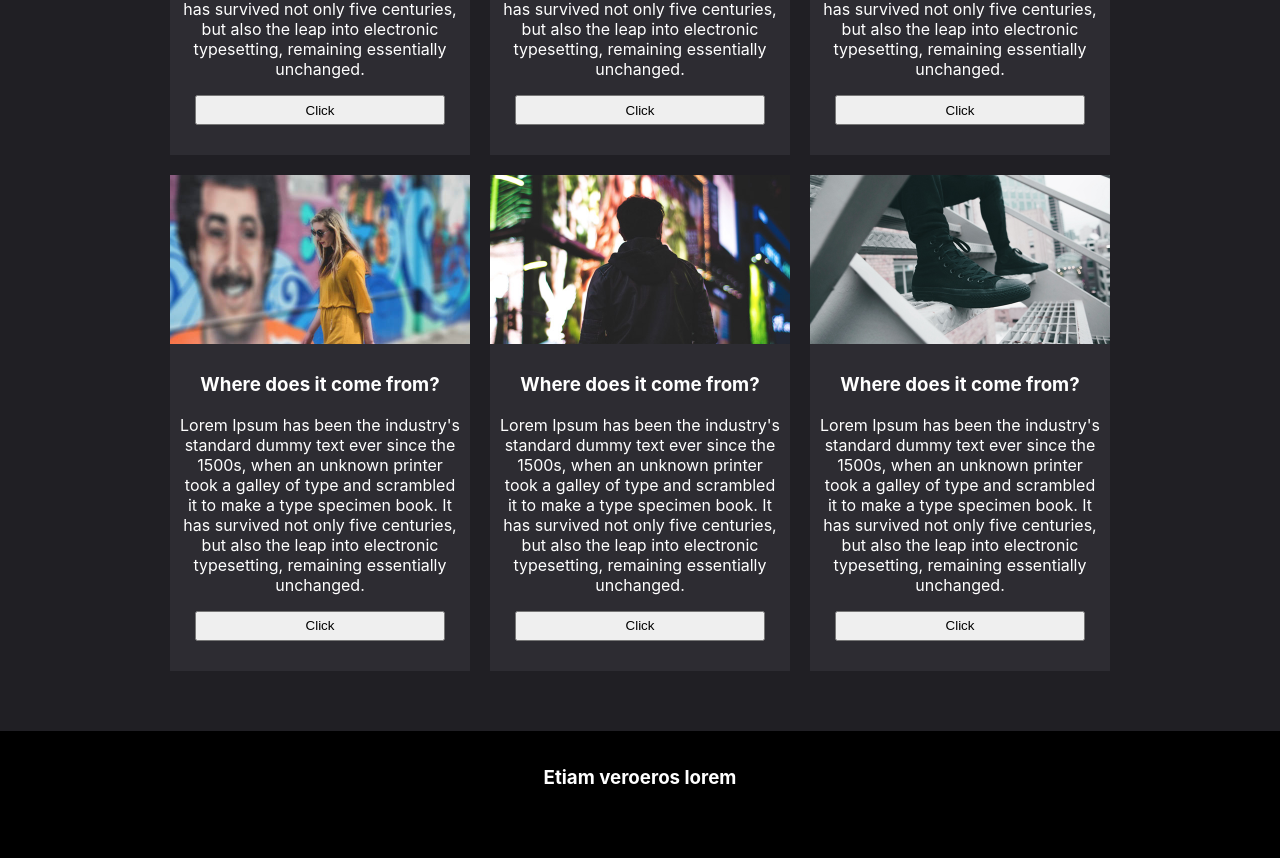
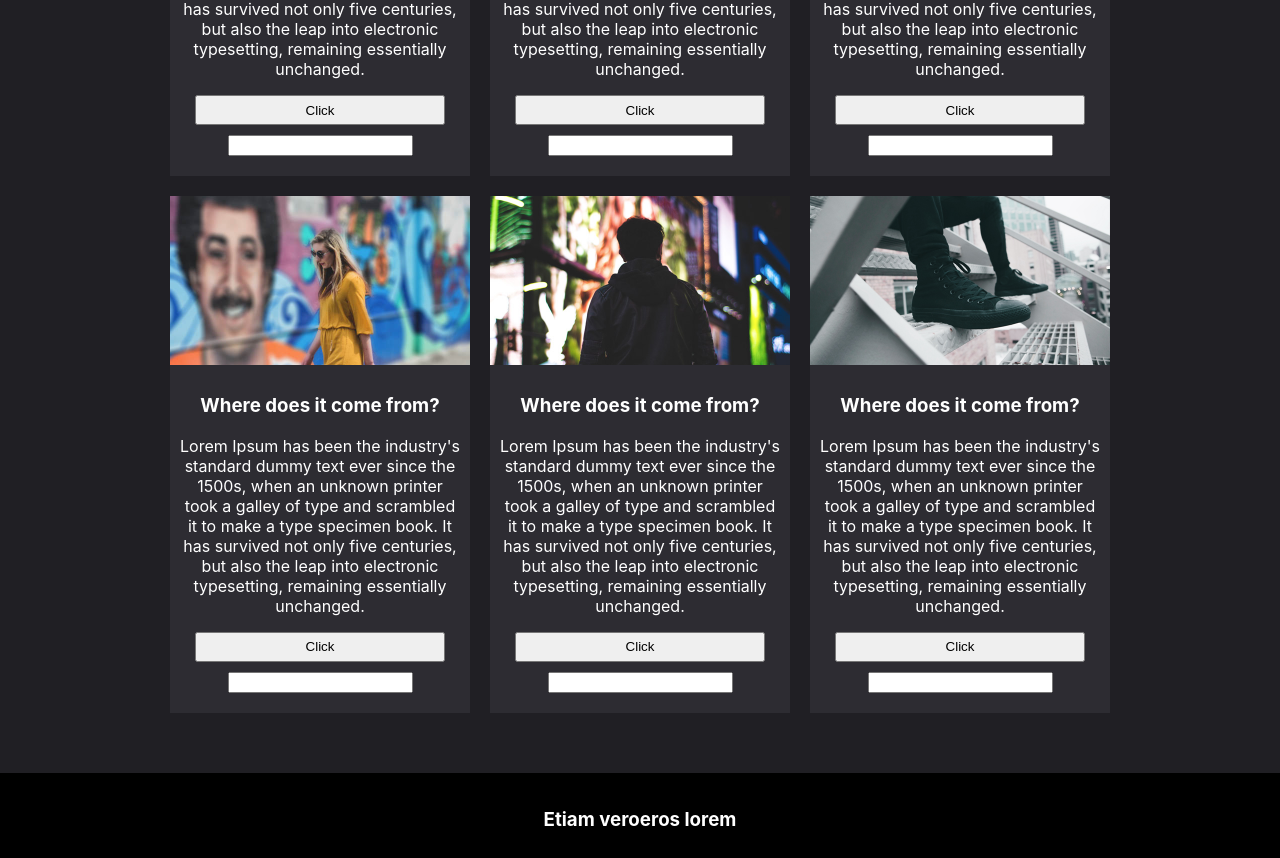
Before and after one commit to pinkrefugee/assessment-improvement-plan, a React (Create React App) app in the folder markup-site/: page / in a window 1280 px wide. Shown: the part 800-1658 px from the top of the page. Built offline with nearby package versions, Linux system fonts and the light colour scheme.

Commit message:
add dataset with bubbling and capturing usage

```diff
--- a/markup-site/src/App.css
+++ b/markup-site/src/App.css
@@ -19,7 +19,8 @@ header {
 
 main {
   display: flex;
-  justify-content: center;
+  flex-direction: column;
+  align-items: center;
   margin: 50px 0;
   background-color: #201f24;
   color: white;
--- a/markup-site/src/App.js
+++ b/markup-site/src/App.js
@@ -1,4 +1,5 @@
 import React from 'react';
+import ReactDOM from 'react-dom';
 import pic01 from './assets/pic01.jpg'
 import pic02 from './assets/pic02.jpg'
 import pic03 from './assets/pic03.jpg'
@@ -8,6 +9,19 @@ import pic06 from './assets/pic06.jpg'
 import './App.css';
 
 function App() {
+  document.addEventListener('blur', (event) => {
+    console.log(event.target.parentElement.dataset.id);
+    event.target.parentElement.dataset.id = event.target.value;
+    event.target.value = '';
+  }, true);
+
+  function showArticleId(event) {
+    const article = event.target.closest('article');
+
+    if (!article) return;
+
+    alert(article.dataset.id ? article.dataset.id : 'Please set the id');
+  };
   return (
     <div className="App">
       <header>
@@ -18,7 +32,7 @@ function App() {
         </section>
       </header>
       <main>
-        <section className='main-content'>
+        <section className='main-content' onDoubleClick={showArticleId}>
           <article>
             <img src={pic01} alt=''></img>
             <div>
@@ -26,6 +40,7 @@ function App() {
               <p>Lorem Ipsum has been the industry's standard dummy text ever since the 1500s, when an unknown printer took a galley of type and scrambled it to make a type specimen book. It has survived not only five centuries, but also the leap into electronic typesetting, remaining essentially unchanged.</p>
               <button>Click</button>
             </div>
+            <input></input>
           </article>
           <article>
             <img src={pic02} alt=''></img>
@@ -34,6 +49,7 @@ function App() {
               <p>Lorem Ipsum has been the industry's standard dummy text ever since the 1500s, when an unknown printer took a galley of type and scrambled it to make a type specimen book. It has survived not only five centuries, but also the leap into electronic typesetting, remaining essentially unchanged.</p>
               <button>Click</button>
             </div>
+            <input></input>
           </article>
           <article>
             <img src={pic03} alt=''></img>
@@ -42,6 +58,7 @@ function App() {
               <p>Lorem Ipsum has been the industry's standard dummy text ever since the 1500s, when an unknown printer took a galley of type and scrambled it to make a type specimen book. It has survived not only five centuries, but also the leap into electronic typesetting, remaining essentially unchanged.</p>
               <button>Click</button>
             </div>
+            <input></input>
           </article>
           <article>
             <img src={pic04} alt=''></img>
@@ -50,6 +67,7 @@ function App() {
               <p>Lorem Ipsum has been the industry's standard dummy text ever since the 1500s, when an unknown printer took a galley of type and scrambled it to make a type specimen book. It has survived not only five centuries, but also the leap into electronic typesetting, remaining essentially unchanged.</p>
               <button>Click</button>
             </div>
+            <input></input>
           </article>
           <article>
             <img src={pic05} alt=''></img>
@@ -58,6 +76,7 @@ function App() {
               <p>Lorem Ipsum has been the industry's standard dummy text ever since the 1500s, when an unknown printer took a galley of type and scrambled it to make a type specimen book. It has survived not only five centuries, but also the leap into electronic typesetting, remaining essentially unchanged.</p>
               <button>Click</button>
             </div>
+            <input></input>
           </article>
           <article>
             <img src={pic06} alt=''></img>
@@ -66,6 +85,7 @@ function App() {
               <p>Lorem Ipsum has been the industry's standard dummy text ever since the 1500s, when an unknown printer took a galley of type and scrambled it to make a type specimen book. It has survived not only five centuries, but also the leap into electronic typesetting, remaining essentially unchanged.</p>
               <button>Click</button>
             </div>
+            <input></input>
           </article>
         </section>
        </main>
```
